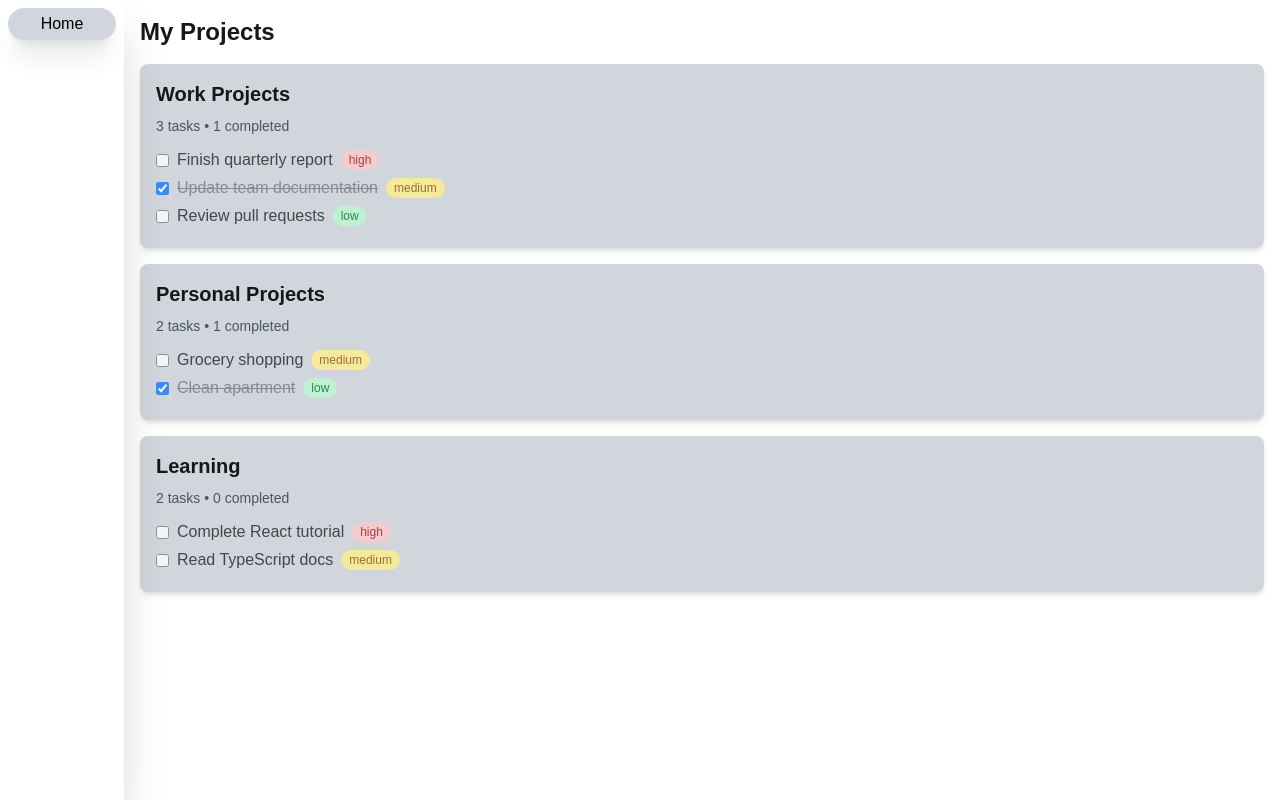
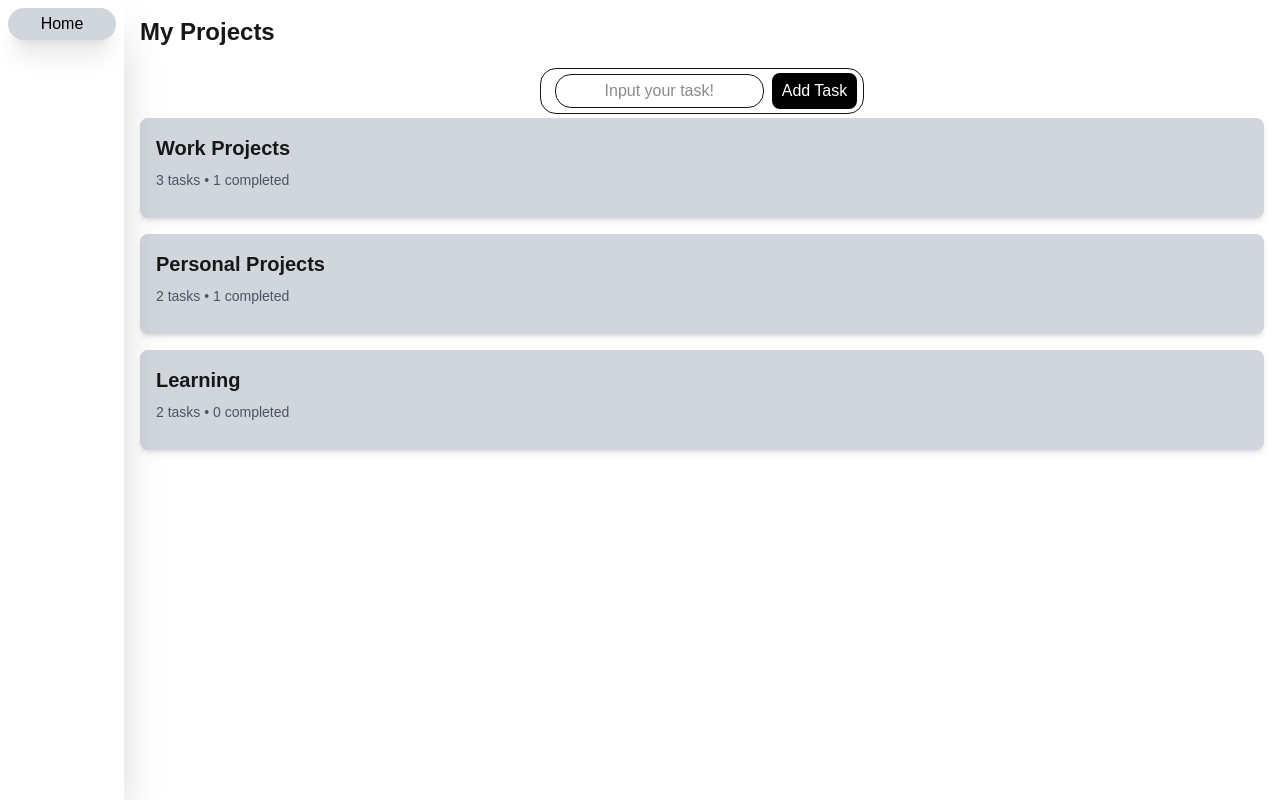
Before and after one commit to YHWHinme/projectTracking, a Next.js app in the folder frontend/: page / in a window 1280 px wide. Built offline with nearby package versions, Linux system fonts and the light colour scheme.

Commit message:
Add task component

```diff
--- /dev/null
+++ b/frontend/app/components/addTask.tsx
@@ -0,0 +1,58 @@
+"use client";
+import { useState, useEffect } from "react";
+
+function AddTaskForm() {
+  // TODO: Set the value into the state
+  const [formValue, setformValue] = useState("");
+  function handleInputChange(event) {
+    setformValue(event.target.value);
+  }
+  function handleSubmit() {
+    alert(formValue + " was your anwser");
+  }
+
+  return (
+    <div
+      className="
+			flex justify-center items-center w-full
+			mx-100 my-1 p-1
+			border-1 rounded-2xl
+			bg-white
+			"
+    >
+      {/* The text box */}
+      <div
+        className="border-1 rounded-2xl
+				mx-2
+				flex
+			"
+      >
+        {/* The actual input box */}
+        <input
+          className="
+					text-center
+					py-1
+					"
+          type="text"
+          onChange={handleInputChange}
+          value={formValue}
+          onSubmit={handleSubmit}
+          placeholder="Input your task!"
+        />
+      </div>
+      {/* The button to submit it */}
+      <button
+        type="submit"
+        onClick={handleSubmit}
+        className="
+				border-2 border-black rounded-lg bg-black text-white hover:cursor-pointer
+				px-2 py-1
+				"
+      >
+        Add Task
+      </button>
+    </div>
+  );
+}
+
+export default AddTaskForm;
--- a/frontend/app/components/projectDisplay.tsx
+++ b/frontend/app/components/projectDisplay.tsx
@@ -2,11 +2,16 @@ import React from "react";
 import Link from "next/link";
 import { Project, Task } from "@/app/lib/types";
 import { mockProjects } from "@/app/lib/mockData";
+import AddTaskForm from "./addTask";
 
 const ProjectDisplay: React.FC = () => {
   return (
     <div className="p-4">
       <h1 className="text-2xl font-bold mb-4">My Projects</h1>
+
+      <div className="flex items-center">
+        <AddTaskForm />
+      </div>
       {/* Iterates over the mockProjects array to display each project's details.
       For each project, it prepares data and renders a clickable link. */}
       {mockProjects.map((project: Project) => {
@@ -25,32 +30,6 @@ const ProjectDisplay: React.FC = () => {
                 {project.tasks.length} tasks • {completedTasks} completed
               </p>
               <ul>
-                {/* Displays up to the first three tasks for the project as a
-                preview. */}
-                {project.tasks.slice(0, 3).map((task: Task, index: number) => (
-                  <li key={index} className="flex items-center mb-1 opacity-75">
-                    <input
-                      type="checkbox"
-                      checked={task.completed}
-                      readOnly
-                      className="mr-2"
-                    />
-                    <span
-                      className={`${task.completed ? "line-through text-gray-500" : ""}`}
-                    >
-                      {task.title}
-                    </span>
-                    <span
-                      className={`ml-2 px-2 py-0.5 rounded-full text-xs
-                        ${task.priority === "high" ? "bg-red-200 text-red-800" : ""}
-                        ${task.priority === "medium" ? "bg-yellow-200 text-yellow-800" : ""}
-                        ${task.priority === "low" ? "bg-green-200 text-green-800" : ""}
-                      `}
-                    >
-                      {task.priority}
-                    </span>
-                  </li>
-                ))}
                 {/* // Conditionally renders a message if there are more than 3
                 tasks, indicating how many more. */}
                 {project.tasks.length > 3 && (
```
